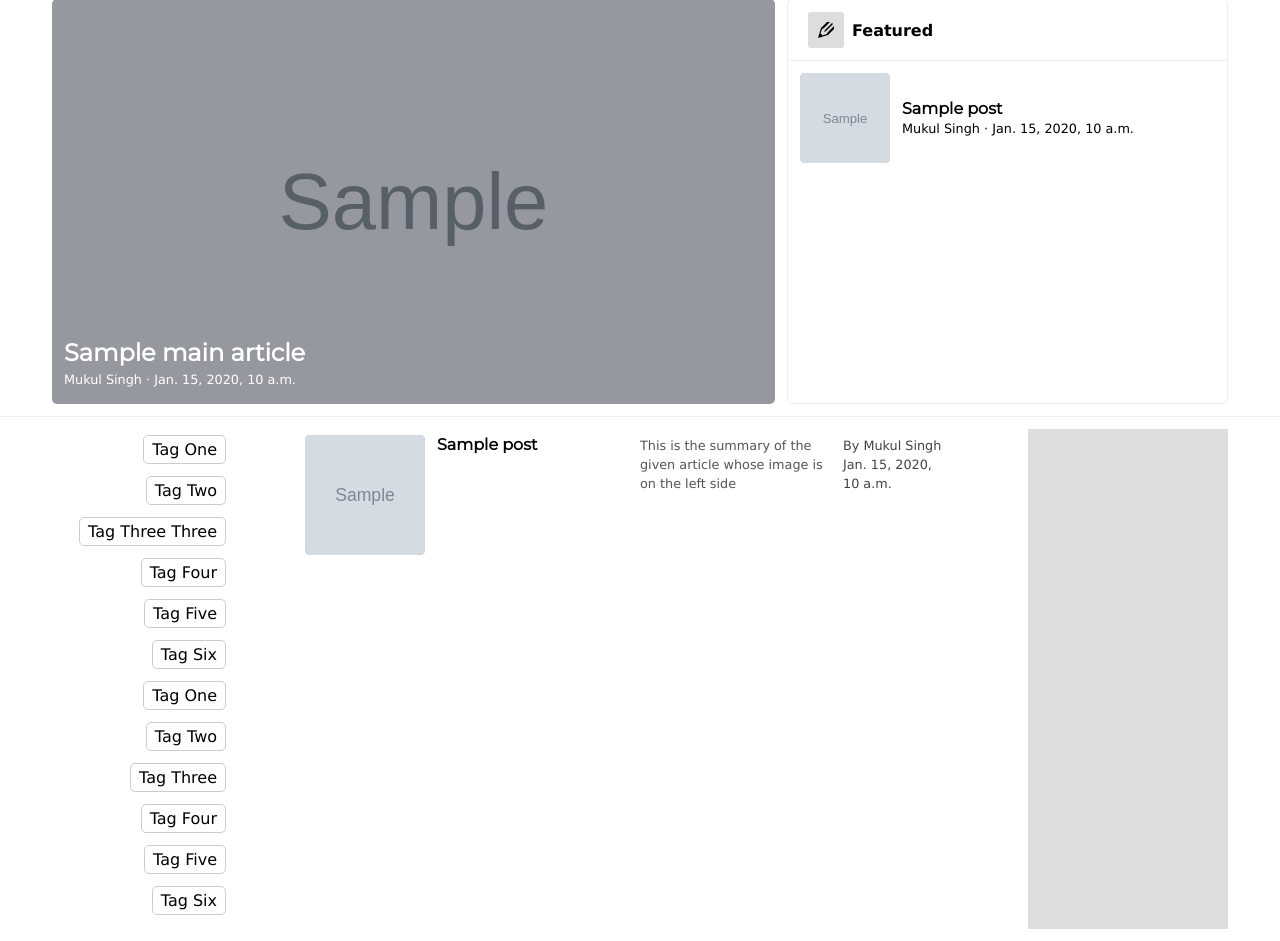
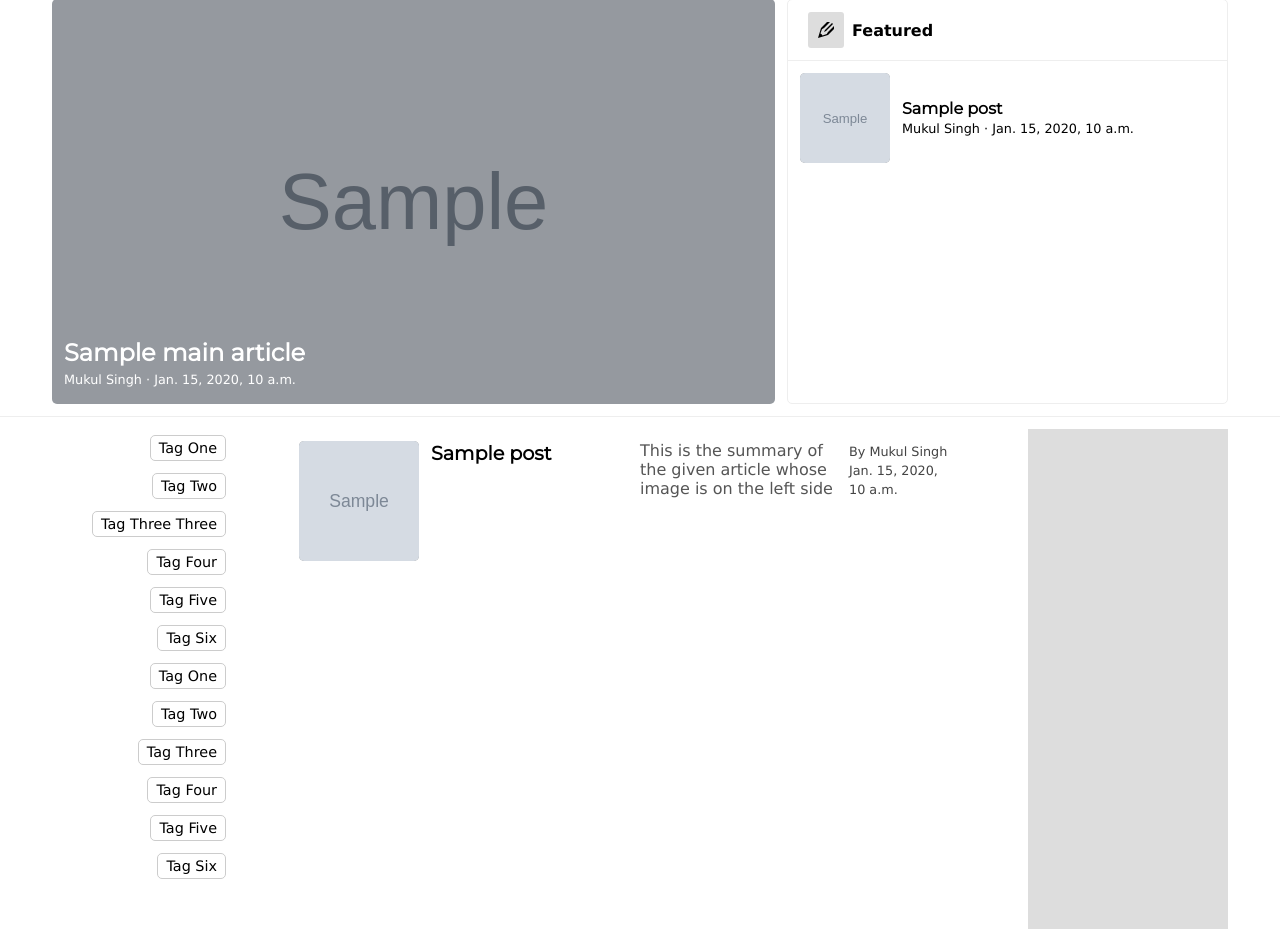
Before and after one commit to TheGeneralTech/inception_general_tech_website, a Django app: template generaltech/templates/generaltech/index.html in a window 1280 px wide. Shown: the part 117-1058 px from the top of the page. Run offline with Django 3.2, Linux system fonts and the light colour scheme; the template is opened without the code that fills it: most values are stand-ins (such as "Sample title", 1, 10 or a date in 2020); grey boxes marked "Sample" are stand-in pictures.

Commit message:
fixed main page UI for large screens

```diff
--- a/generaltech/static/css/base.css
+++ b/generaltech/static/css/base.css
@@ -18,3 +18,10 @@ p, a {
     height: auto;
     background-color: #eee;
 }
+hr {
+    width: 100%;
+    height: 1px;
+    margin: 0;
+    border: 0px solid #eee;
+    background-color: #eee;
+}
--- a/generaltech/static/css/index.css
+++ b/generaltech/static/css/index.css
@@ -172,13 +172,6 @@ header {
     width: 100%;
     padding: 0 12px;
 }
-#side_articles hr {
-    width: 100%;
-    height: 1px;
-    margin: 0;
-    border: 0px solid #eee;
-    background-color: #eee;
-}
 /* Side articles ends */
 
 /* Normal articles */
@@ -186,21 +179,21 @@ header {
     width: 100%;
     height: auto;
     display: flex;
-    flex-direction: row;
+    flex-direction: column;
     flex-wrap: wrap;
-    padding: 6px;
-    justify-content: center;
+    padding: 12px;
 }
 .norm_article_cont {
-    flex: 1 1 450px;
     max-width: 650px;
-    margin: 6px;
-    padding: 6px;
+    padding: 12px 0;
     height: auto;
     color: #000;
     text-decoration: none;
     display: flex;
     flex-direction: row;
+}
+.norm_article_cont:hover {
+    color: #444;
 }
 .article_description {
     color: #555;
@@ -223,7 +216,7 @@ header {
     margin: 0;
     display: inline;
 }
-.norm_article_cont summary  p {
+.article_details p {
     font-size: .8em;
 }
 
@@ -247,6 +240,7 @@ header {
     border-radius: 5px;
     display: inline-block;
     margin: 12px 6px;
+    font-size: .9em;
 }
 #advert_side {
     width: 100%;
@@ -256,12 +250,6 @@ header {
 }
 
 /* Responsive config */
-
-@media only screen and (min-width: 400px) {
-    .article_description {
-        display: block;
-    }
-}
 
 @media only screen and (min-width: 550px) {
     #more_content {
@@ -301,6 +289,9 @@ header {
     #side_articles {
         flex: 1 1 300px;
     }
+    .article_description {
+        display: block;
+    }
 }
 
 @media only screen and (min-width: 800px) {
@@ -309,6 +300,12 @@ header {
     }
     #social_links a svg {
         margin: 4px;
+    }
+    .norm_article_cont h4 {
+        font-size: 1.2em;
+    }
+    #norm_articles hr {
+        max-width: 650px;
     }
     .norm_article_img {
         width: 120px;
@@ -324,7 +321,6 @@ header {
     }
     .article_details {
         flex: 0 0 100px;
-        display: block;
     }
     .article_details span {
         display: none;
@@ -332,6 +328,9 @@ header {
 }
 
 @media only screen and (min-width: 1000px) {
+    #norm_articles {
+        align-items: center;
+    }
     #advert_side {
         display: block;
         flex: 0 1 200px;
--- a/generaltech/templates/generaltech/index.html
+++ b/generaltech/templates/generaltech/index.html
@@ -100,6 +100,7 @@
                     </div>
                 </summary>
             </a>
+            {% if not forloop.last %}<hr>{% endif %}
         {% endfor %}
     </div>
     <div id="advert_side"></div>
```
